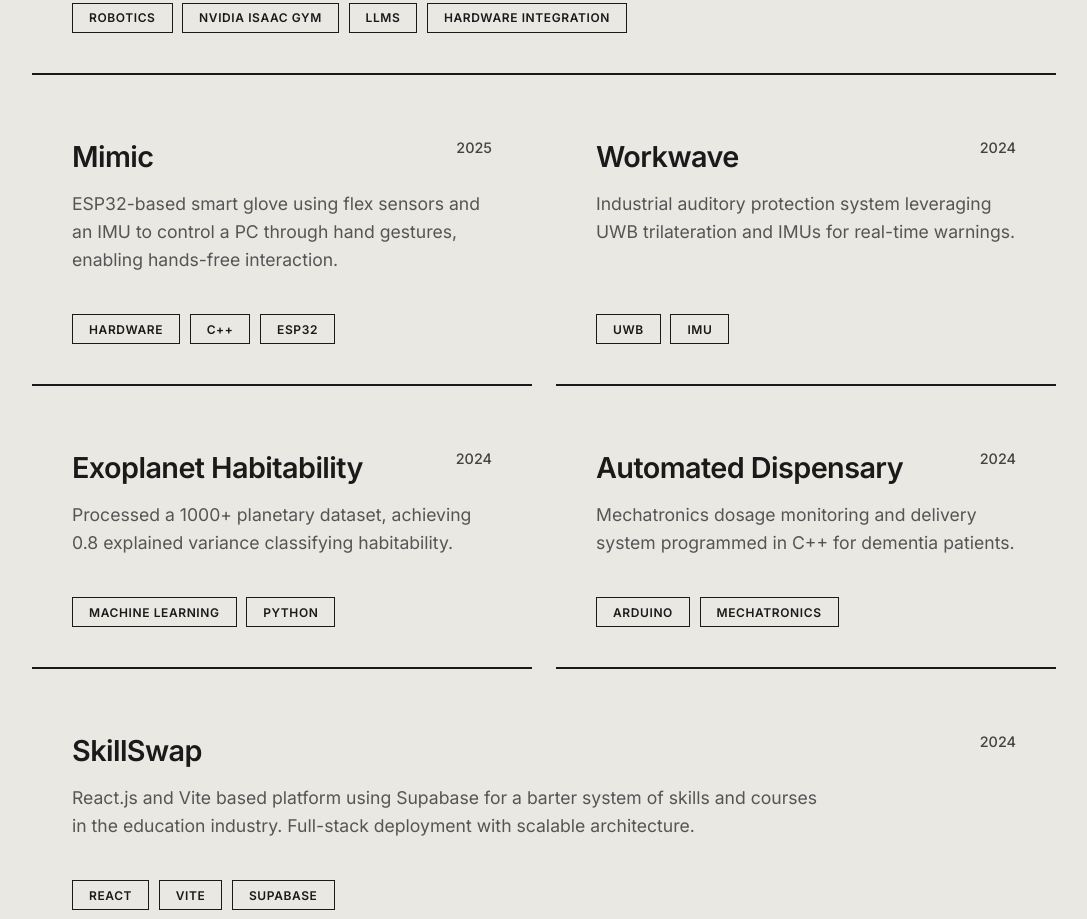
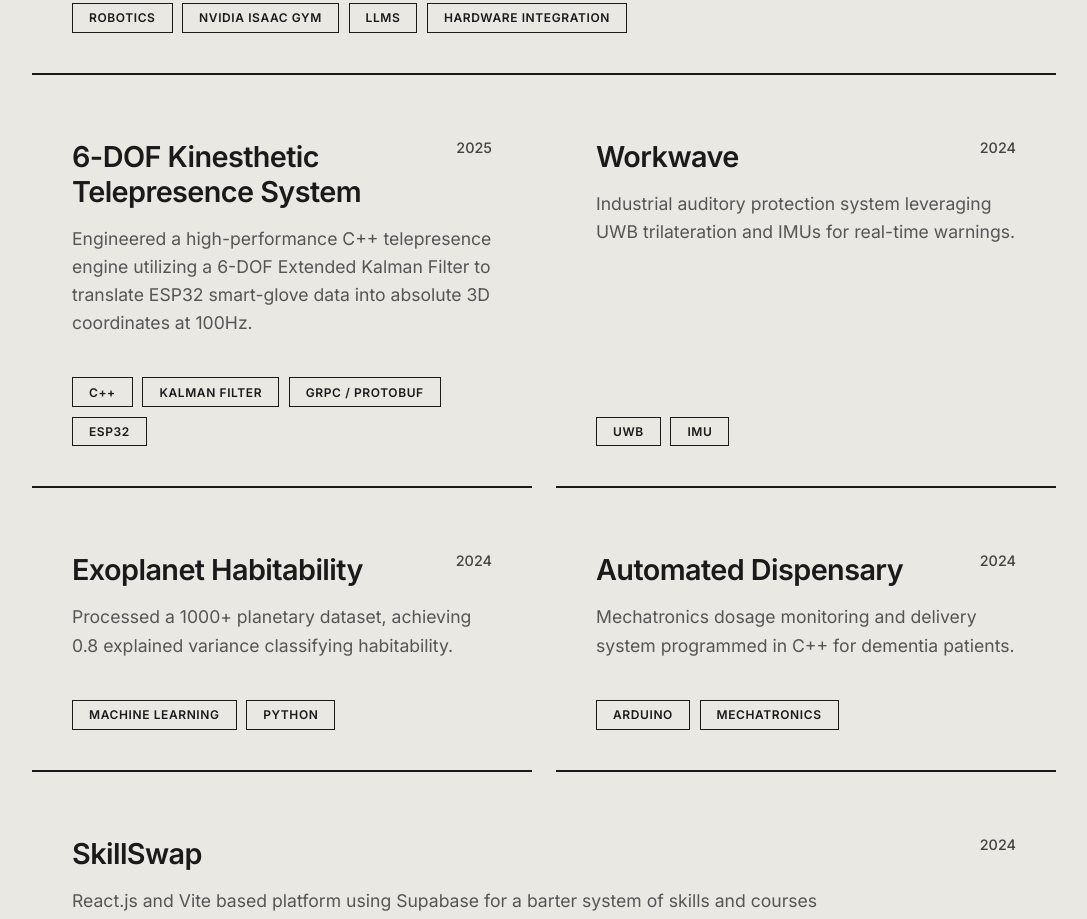
Before and after one commit to MShandilya707/Mayank_web, a React (Vite) app: page / in a window 1280 px wide. Shown: the part 2380-3299 px from the top of the page, without its empty margins (96-1183 px from the left). Built offline with nearby package versions, Linux system fonts and the light colour scheme.

Commit message:
Update Mimic to 6-DOF Telepresence System

```diff
--- a/src/components/Projects.tsx
+++ b/src/components/Projects.tsx
@@ -16,14 +16,14 @@ const projects = [
     span: "col-span-2"
   },
   {
-    title: "Mimic",
+    title: "6-DOF Kinesthetic Telepresence System",
     year: "2025",
-    desc: "ESP32-based smart glove using flex sensors and an IMU to control a PC through hand gestures, enabling hands-free interaction.",
-    longDesc: "Mimic is a wearable computing interface. Using an ESP32 microcontroller, flex sensors, and a 6-axis IMU, the smart glove translates complex hand gestures into precise PC commands. This enables completely hands-free interaction, ideal for industrial environments or accessibility use cases.",
+    desc: "Engineered a high-performance C++ telepresence engine utilizing a 6-DOF Extended Kalman Filter to translate ESP32 smart-glove data into absolute 3D coordinates at 100Hz.",
+    longDesc: "A real-time robotic telepresence system designed to capture high-fidelity human kinesthetic data. The hardware edge-node features an ESP32-WROOM interfacing with an MPU9250 IMU, running Mahony sensor fusion, and broadcasting raw UDP telemetry at 100Hz. A native C++ Linux daemon repacks this stream into Protobuf messages over gRPC to a Bazel-managed Central Engine. The core engine utilizes the Eigen library to process kinematics through a custom 6-DOF Extended Kalman Filter (EKF), stripping gravity to calculate highly stable absolute 3D coordinates and velocities for robotic control or visualizers.",
     images: [
       "https://images.unsplash.com/photo-1518770660439-4636190af475?q=80&w=1200&auto=format&fit=crop"
     ],
-    tags: ["Hardware", "C++", "ESP32"],
+    tags: ["C++", "Kalman Filter", "gRPC / Protobuf", "ESP32"],
     span: "col-span-1"
   },
   {
```
